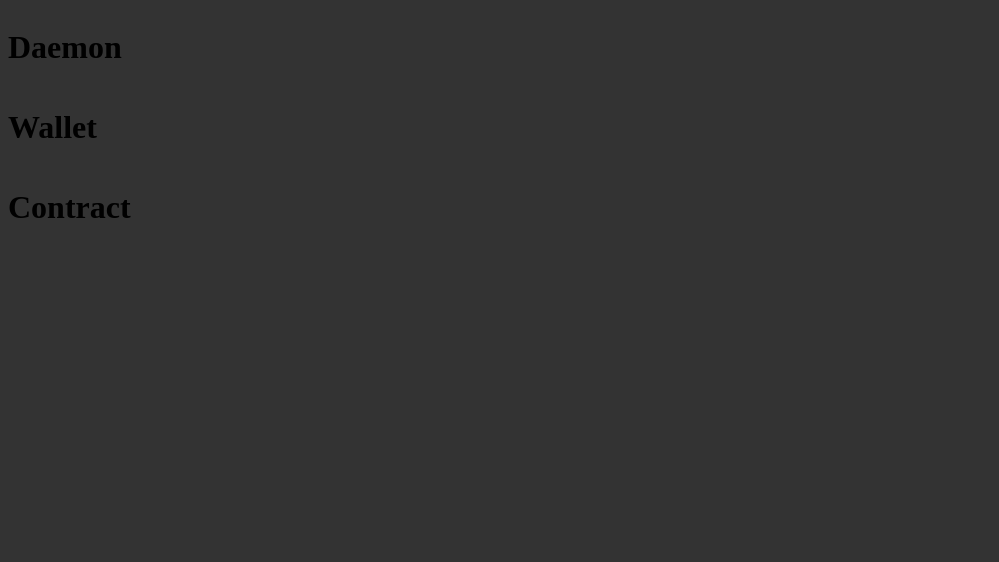
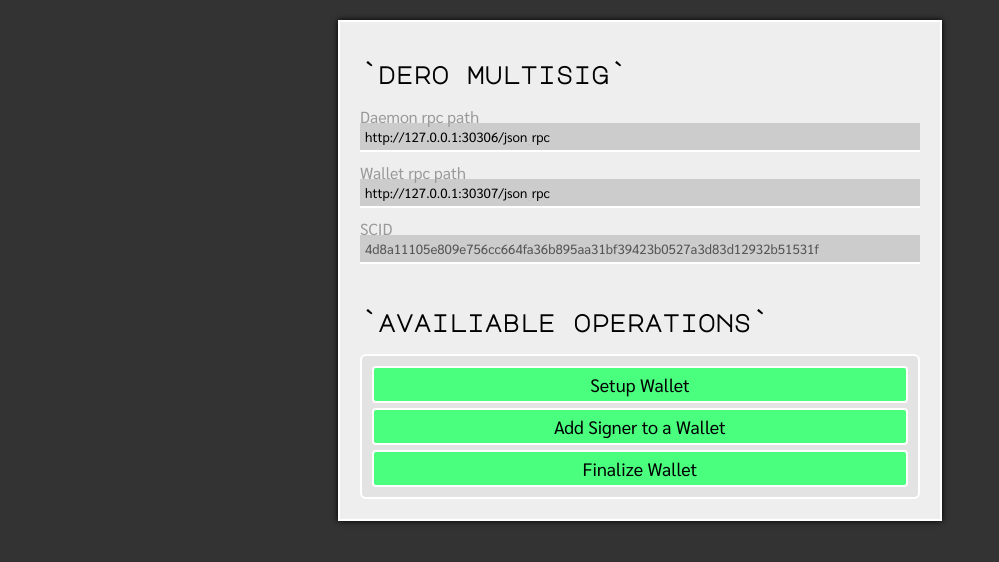
Before and after one commit to ivnkhr/dero-sc-multisig, a plain HTML site: page index.html in a window 1280 px wide. Shown: the whole page, without its empty margins (0-999 px from the left). Drawn offline with nearby package versions, Linux system fonts and the light colour scheme.

Commit message:
Update index.html

```diff
--- a/index.html
+++ b/index.html
@@ -4,9 +4,13 @@
       src="https://code.jquery.com/jquery-3.3.1.min.js"
       integrity="sha256-FgpCb/KJQlLNfOu91ta32o/NMZxltwRo8QtmkMRdAu8="
       crossorigin="anonymous"></script>
+	<link href="https://fonts.googleapis.com/css?family=Major+Mono+Display|Sarabun" rel="stylesheet">
+	<script
+		src="https://cdnjs.cloudflare.com/ajax/libs/p5.js/0.7.3/p5.min.js"></script>
     <style>
       body{
         background-color: #333;
+		font-family: 'Major Mono Display', monospace;
       }
       .row{
         display: flex;
@@ -14,19 +18,184 @@
       .col{
         flex: 50%;
       }
+	  .contract-box{
+		padding: 20px;
+		margin: 20px auto;
+		border: 2px solid white;
+		box-shadow: 0px 0px 6px 0px black;
+		width: 560px;
+		background-color: #eee;
+	  }
+	  h2{
+		color: black;
+	  }
+	  .input-state{
+		margin-bottom: 10px;
+	  }
+	  .input-state span{
+		font-family: 'Sarabun', sans-serif;
+		color: #999;
+		position: relative;
+		z-index: 999;
+	  }
+	  .input-state input{
+		margin-top: -4px;
+		font-family: 'Sarabun', sans-serif;
+		background-color: #ccc;
+		border: 0;
+		padding: 5px;
+		border-bottom: 2px solid white;
+		width: 100%;
+	  }
+
+	  .methods{
+		border-radius: 6px;
+		padding: 5px;
+		border: 2px solid white;
+		background-color: #e3e3e3;
+	  }
+
+	  .methods .button{
+		background-color: #49ff7d;
+		font-family: 'Sarabun', sans-serif;
+		margin: 5px;
+		border-radius: 4px;
+		border: 2px solid white;
+		padding: 5px;
+		text-align: center;
+		cursor: pointer;
+		font-weight: normal;
+		font-size: 18px;
+		transition: all 0.6s ease 0s;
+	  }
+	  .methods .button:hover{
+		background-color: white;
+		padding: 10px;
+	  }
+	  .methods .button.active{
+	  	background-color: #eee;
+		padding: 10px;
+		text-decoration: underline;
+		border: 2px solid #999;
+	  }
     </style>
+	<script>
+	// https://plrspro.github.io/dero-sc-multisig/contract.bas
+	$(document).ready(function(){
+
+		function wallet_call()	{
+
+			scid = $('#scid').val();
+
+			copm_tx = {
+				"mixin":5,
+				"get_tx_key":true,
+				"sc_tx":
+				{
+					"entrypoint":"WalletCreateAndLockWithOneAdditionalSigner",
+					"scid":scid,
+					"params":
+					{
+						"signer1": "{{wallet_addr2}}"
+					}
+				}
+			};
+
+			 $.ajax({
+				url: $('.wallet_rpc').val(),
+
+				data: JSON.stringify ({jsonrpc:'2.0',id:0,method:'transfer_split',params:copm_tx}),  // id is needed !!
+
+				type:"POST",
+
+				dataType:"json",
+				success:  function (data)       {
+
+					alert("The result is : " + data.result);
+
+				},
+				error: function (err)  { alert ("Error"); }
+
+			});
+		};
+
+		$('.button').click(function(){
+			//$(this).toggleClass('active');
+			sc = $(this).data('command');
+
+
+			if( sc == 'Execute' ){
+				command = $(this).data('command');
+				wallet_call(active_cmd,{});
+				$('#confirm').hide();
+			}else{
+				active_cmd = sc;
+				if(active_cmd){
+					$('#confirm').show();
+				}
+			}
+		});
+		/*
+		{
+			"jsonrpc":"2.0",
+			"id":"0",
+			"method":"transfer_split",
+			"params":
+				{
+				"mixin":5,
+				"get_tx_key":true,
+				"sc_tx":
+					{
+					"entrypoint":"WalletCreateAndLockWithOneAdditionalSigner",
+					"scid":"{{scid}}",
+					"params":
+						{
+						"signer1": "{{wallet_addr2}}"
+						}
+					}
+				}
+		}
+		*/
+	});
+	</script>
   </head>
   <body>
-    <div class="col">
-      <div class="row">
-        <h1>Daemon</h1>
-      </div>
-      <div class="row">
-        <h1>Wallet</h1>
-      </div>
-      <div class="row">
-        <h1>Contract</h1>
-      </div>
+    <div class="contract-box">
+      <h2>`dero multisig`</h2>
+
+	  <div class="input-state">
+		  <span>Daemon rpc path</span>
+		  <input type="text" class="daemon_rpc" value="http://127.0.0.1:30306/json_rpc"/>
+	  </div>
+
+	  <div class="input-state">
+		  <span>Wallet rpc path</span>
+		  <input type="text" class="wallet_rpc" value="http://127.0.0.1:30307/json_rpc"/>
+	  </div>
+
+	  <div class="input-state">
+		  <span>SCID</span>
+		  <input disabled type="text" id="scid" value="4d8a11105e809e756cc664fa36b895aa31bf39423b0527a3d83d12932b51531f"/>
+	  </div>
+
+	  <br/>
+	   <h2>`availiable operations`</h2>
+	  <div class="methods">
+		<div class="button" data-command="WalletCreate">Setup Wallet</div>
+		<div class="button" data-command="WalletAddSigner">Add Signer to a Wallet</div>
+		<div class="button" data-command="WalletLock">Finalize Wallet</div>
+	  </div>
+
+	  <section id="confirm" style="display: none;">
+	  <br/>
+	   <h2>`confirm interaction`</h2>
+	  <div class="methods">
+
+
+		<div class="button" data-command="Execute">Submit Transaction</div>
+	  </div>
+	  </section>
+
     </div>
   </body>
 </html>
```
